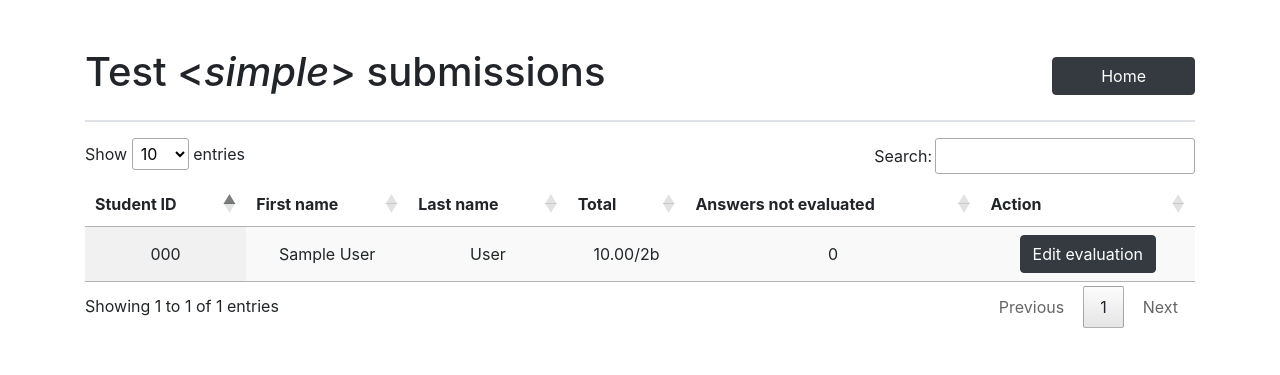
After one commit to filipgriger/WEBTE2-skuska, a PHP site: page /teacher/teacherTestSubmissions.php?testId=1 in a window 1280 px wide. The commit adds this page. Shown: the top 375 px of the page. Run offline with PHP 8.4, Linux system fonts and the light colour scheme; the visitor is signed in with stand-in values (Sample User, id 1); data comes from the database, SQL or seed files in the repository; tables that the repository leaves empty hold one stand-in row (values such as "Sample post"); some libraries are stand-ins or nearby versions.

Commit message:
Teacher view submissions feature

```diff
--- a/SubmissionController.php
+++ b/SubmissionController.php
@@ -270,5 +270,30 @@ class SubmissionController
         return $submissionId;
     }
 
+    public function getTestSubmissions($testId){
+        $q = 'SELECT
+                student_code, `name`, surname,
+                submissions.created_at AS submitted_at,
+                CONCAT(submissions.total_points, "/", tests.total_points) AS points,
+                ifnull(t1.require_action,0) as not_evaluated
+            FROM
+                submissions
+            JOIN tests ON tests.id = submissions.test_id
+            JOIN students ON students.id = submissions.student_id
+            LEFT JOIN( SELECT submission_id, COUNT(submission_id) as require_action FROM answers WHERE points IS NULL GROUP BY submission_id) t1
+            ON t1.submission_id = submissions.id
+            WHERE tests.id = ?';
+
+        $stmt = $this->getConnection()->prepare($q);
+        $stmt->bind_param('i', $testId);
+        $stmt->execute();
+        $res = $stmt->get_result();
+        $submissions = array();
+        while ($a = $res->fetch_assoc()){
+            array_push($submissions, $a);
+        }
+        $stmt->close();
+        return $submissions;
+    }
 
 }
--- a/TestController.php
+++ b/TestController.php
@@ -223,4 +223,13 @@ class TestController
         $stmt->close();
         return $newStatus;
     }
+
+    public function testExists($testId){
+        $stmt = $this->getConnection()->prepare('select * from tests where id = ?');
+        $stmt->bind_param('i', $testId);
+        $stmt->execute();
+        $test = $stmt->get_result()->fetch_assoc();
+        $stmt->close();
+        return $test;
+    }
 }
--- a/js/teacherHome.js
+++ b/js/teacherHome.js
@@ -23,7 +23,7 @@ $(function () {
     function updateContent (button, response){
         let icon = $(button).parent().prev().children().first();
         if (parseInt(response)){
-            $(button).addClass('deactivate-test').removeClass('activate-test');
+            $(button).addClass('deactivate-test').removeClass('activate-test').removeClass('btn-success').addClass('btn-danger');
             $(button).text('Deactivate');
             $(button).attr('data-status', '0');
             icon.removeClass('text-danger')
@@ -31,7 +31,7 @@ $(function () {
                 .addClass('text-success')
                 .addClass('fa-check-circle');
         } else {
-            $(button).addClass('activate-test').removeClass('deactivate-test');
+            $(button).addClass('activate-test').removeClass('deactivate-test').removeClass('btn-danger').addClass('btn-success');
             $(button).text('Activate');
             $(button).attr('data-status', '1');
             icon.removeClass('text-success')
--- /dev/null
+++ b/js/teacherTestSubmissions.js
@@ -0,0 +1,3 @@
+$(document).ready( function () {
+    $('#submissions-table').DataTable();
+} );
--- a/teacher/teacherHome.php
+++ b/teacher/teacherHome.php
@@ -48,7 +48,7 @@ if(!isset($_SESSION["loggedin"]) || $_SESSION["loggedin"] !== true || $_SESSION[
                     <th>Code</th>
                     <th>Created at</th>
                     <th>Status</th>
-                    <th>Action</th>
+                    <th colspan="2">Action</th>
                 </tr>
             </thead>
             <tbody>
@@ -65,9 +65,10 @@ if(!isset($_SESSION["loggedin"]) || $_SESSION["loggedin"] !== true || $_SESSION[
                         <i class="fas fa-2x <?=($test['active'] ? 'text-success fa-check' : 'text-danger fa-times')?>-circle"></i>
                     </td>
                     <td>
-                        <button class="btn btn-dark <?=($test['active'] ? 'deactivate-test" data-status="0' : 'activate-test" data-status="1')?>" data-test-id="<?=$test['id']?>">
+                        <button class="btn btn-<?=($test['active'] ? 'danger deactivate-test" data-status="0' : 'success activate-test" data-status="1')?>" data-test-id="<?=$test['id']?>">
                             <?=($test['active'] ? 'Deactivate' : 'Activate')?>
                         </button>
+                        <a class="btn btn-dark" href="teacherTestSubmissions.php?testId=<?=$test['id']?>">View submissions</a>
                     </td>
                 </tr>
             <?php endforeach; ?>
--- /dev/null
+++ b/teacher/teacherTestSubmissions.php
@@ -0,0 +1,79 @@
+<?php
+// Initialize the session
+session_start();
+
+// Check if the user is logged in, if not then redirect him to login page
+if(!isset($_SESSION["loggedin"]) || $_SESSION["loggedin"] !== true || $_SESSION["role"] !== 'teacher'){
+    header("Location: ../index.php");
+    exit();
+}
+
+include '../SubmissionController.php';
+include '../TestController.php';
+
+$submissionController = new SubmissionController();
+$testController = new TestController();
+
+if (!($test = $testController->testExists($_GET['testId']))){
+    header('Location teacherHome.php');
+    exit();
+}
+
+$submissions = $submissionController->getTestSubmissions($test['id']);
+?>
+
+<!doctype html>
+<html lang="en">
+<head>
+    <meta charset="UTF-8">
+    <meta name="viewport"
+          content="width=device-width, user-scalable=no, initial-scale=1.0, maximum-scale=1.0, minimum-scale=1.0">
+    <meta http-equiv="X-UA-Compatible" content="ie=edge">
+    <title>Test<?=$test['code']?></title>
+    <script
+        src="https://code.jquery.com/jquery-3.6.0.min.js"
+        integrity="sha256-/xUj+3OJU5yExlq6GSYGSHk7tPXikynS7ogEvDej/m4="
+        crossorigin="anonymous"></script>
+    <script src="../js/teacherTestSubmissions.js"></script>
+    <link rel="stylesheet" href="https://cdn.jsdelivr.net/npm/bootstrap@4.6.0/dist/css/bootstrap.min.css">
+    <link rel="stylesheet" type="text/css" href="https://cdn.datatables.net/1.10.24/css/jquery.dataTables.css">
+    <script type="text/javascript" charset="utf8" src="https://cdn.datatables.net/1.10.24/js/jquery.dataTables.js"></script>
+
+</head>
+<body>
+<div class="container py-5">
+
+    <div class="d-flex justify-content-between">
+        <div class="h1">Test <<span class="font-italic"><?=$test['code']?></span>> submissions</div>
+        <div class="align-self-center"><a href="teacherHome.php" class="btn btn-dark px-5">Home</a></div>
+    </div>
+
+    <hr class="border">
+
+    <table id="submissions-table" class="text-center display row-border hover">
+        <thead>
+        <tr>
+            <th>Student ID</th>
+            <th>First name</th>
+            <th>Last name</th>
+            <th>Total</th>
+            <th>Answers not evaluated</th>
+            <th>Action</th>
+        </tr>
+        </thead>
+        <tbody>
+        <?php foreach ($submissions as $submission):?>
+        <tr>
+            <td><?=$submission['student_code']?></td>
+            <td><?=$submission['name']?></td>
+            <td><?=$submission['surname']?></td>
+            <td><?=$submission['points']?>b</td>
+            <td><?=$submission['not_evaluated']?></td>
+            <td><button class="btn btn-dark">Edit evaluation</button></td>
+        </tr>
+        <?php endforeach;?>
+        </tbody>
+    </table>
+</div>
+</body>
+</html>
```
